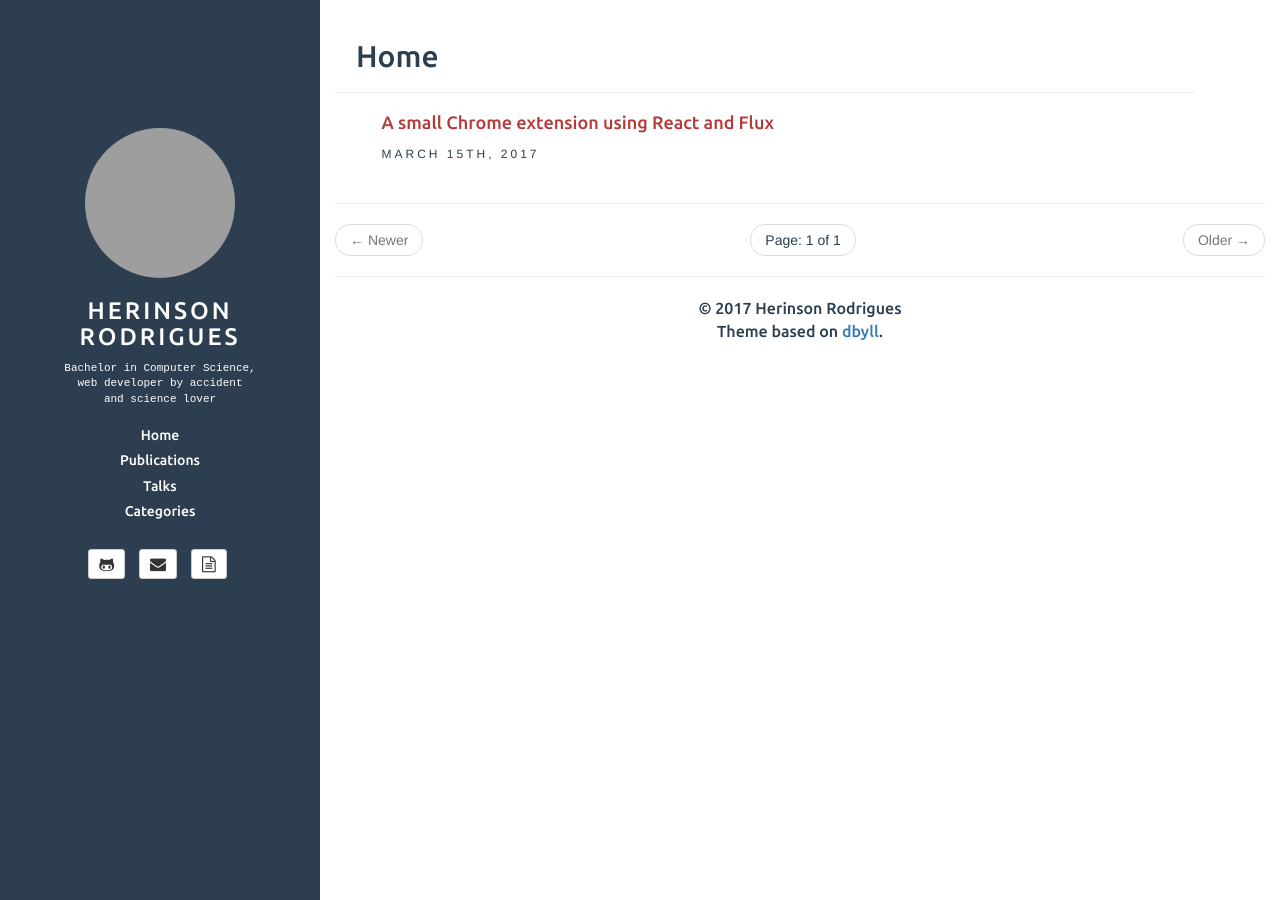
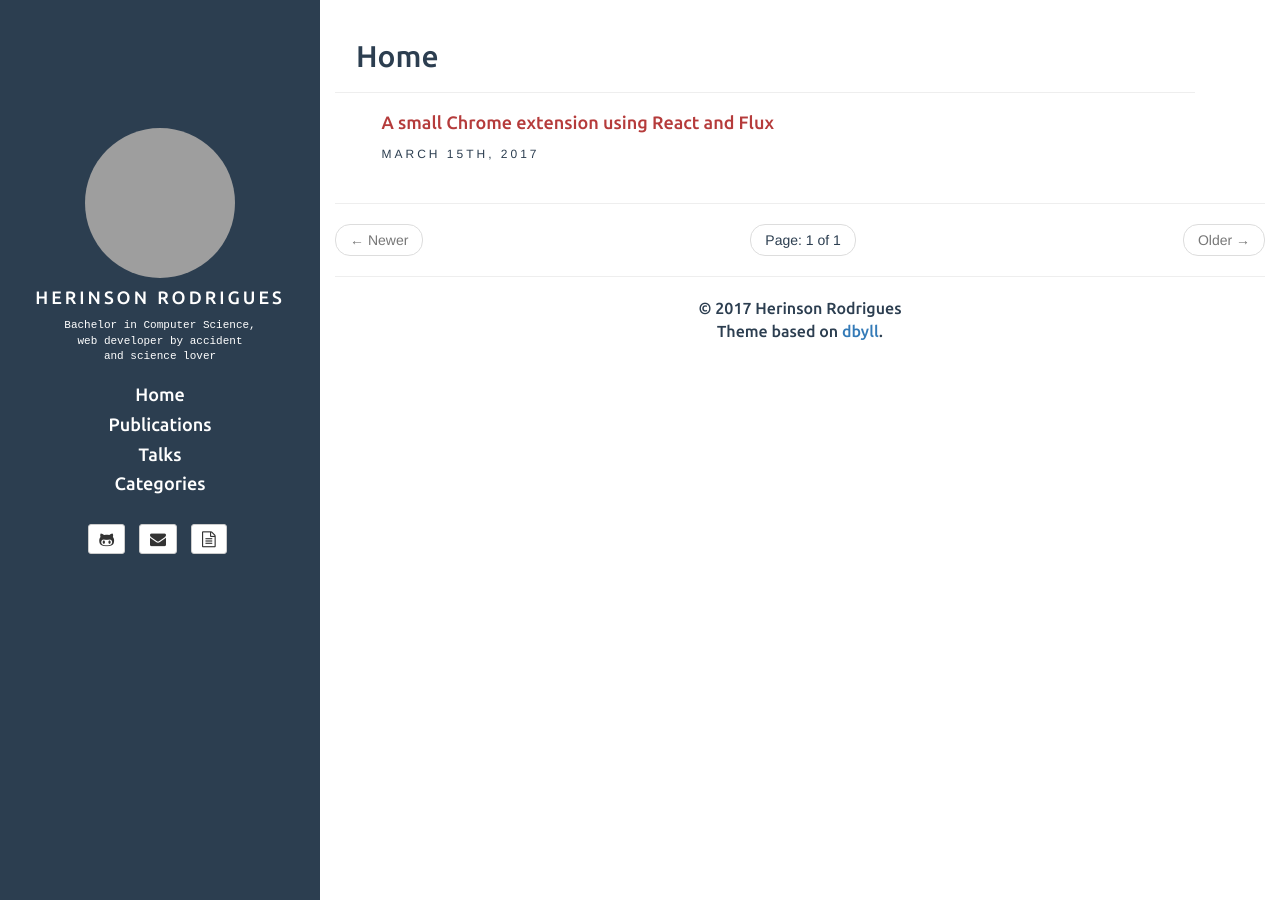
Before and after one commit to herodrigues/herodrigues.github.io, a Jekyll site: the page built from index.html, in a window 1280 px wide. Built offline with Jekyll 4.4.1, drawn with Linux system fonts in a browser that asks for light colours; nearby versions of some CDN libraries; the list of posts is cut into pages by our own code; comment, search, counter and statistics services are not loaded; grey boxes are pictures that could not be loaded.

```diff
--- a/_includes/default.html
+++ b/_includes/default.html
@@ -8,6 +8,7 @@
 	<meta name="description" content="{{ page.description }}">
 	{% endif %}
 	<meta name="author" content="{{ site.author.name }}">
+	<meta property="og:image" content="{{ site.BASE_PATH }}/assets/images/flask.png">
 
 	<!-- Enable responsive viewport -->
 	<meta name="viewport" content="width=device-width, initial-scale=1.0">
--- a/_includes/sidebar.html
+++ b/_includes/sidebar.html
@@ -3,9 +3,9 @@
 	<a href="{{ site.BASE_PATH }}/">
 		<img src="{{ site.images.profile }}" class="img-circle" />
 	</a>
-	<h3 class="title">
+	<h4 class="title">
         <a href="{{ site.BASE_PATH }}/">{{ site.title }}</a>
-    </h3>
+    </h4>
 </header>
 
 {% if site.author.bio %}
@@ -15,10 +15,10 @@
 {% endif %}
 
 <div id="sidebar-menu">
-	<h5><a href="{{ site.BASE_PATH}}/">Home</a></h5>
-	<h5><a href="{{ site.BASE_PATH}}/{{ site.publications_path }}">Publications</a></h5>
-	<h5><a href="{{ site.BASE_PATH}}/{{ site.talks_path }}">Talks</a></h5>
-	<h5><a href="{{ site.BASE_PATH}}/{{ site.categories_path }}">Categories</a></h5>
+	<h4><a href="{{ site.BASE_PATH}}/">Home</a></h5>
+	<h4><a href="{{ site.BASE_PATH}}/{{ site.publications_path }}">Publications</a></h5>
+	<h4><a href="{{ site.BASE_PATH}}/{{ site.talks_path }}">Talks</a></h5>
+	<h4><a href="{{ site.BASE_PATH}}/{{ site.categories_path }}">Categories</a></h5>
 </div>
 
 <div id="contact-list" class="text-center">
```
Also changed, not shown: assets/ico/flask.png (added).
